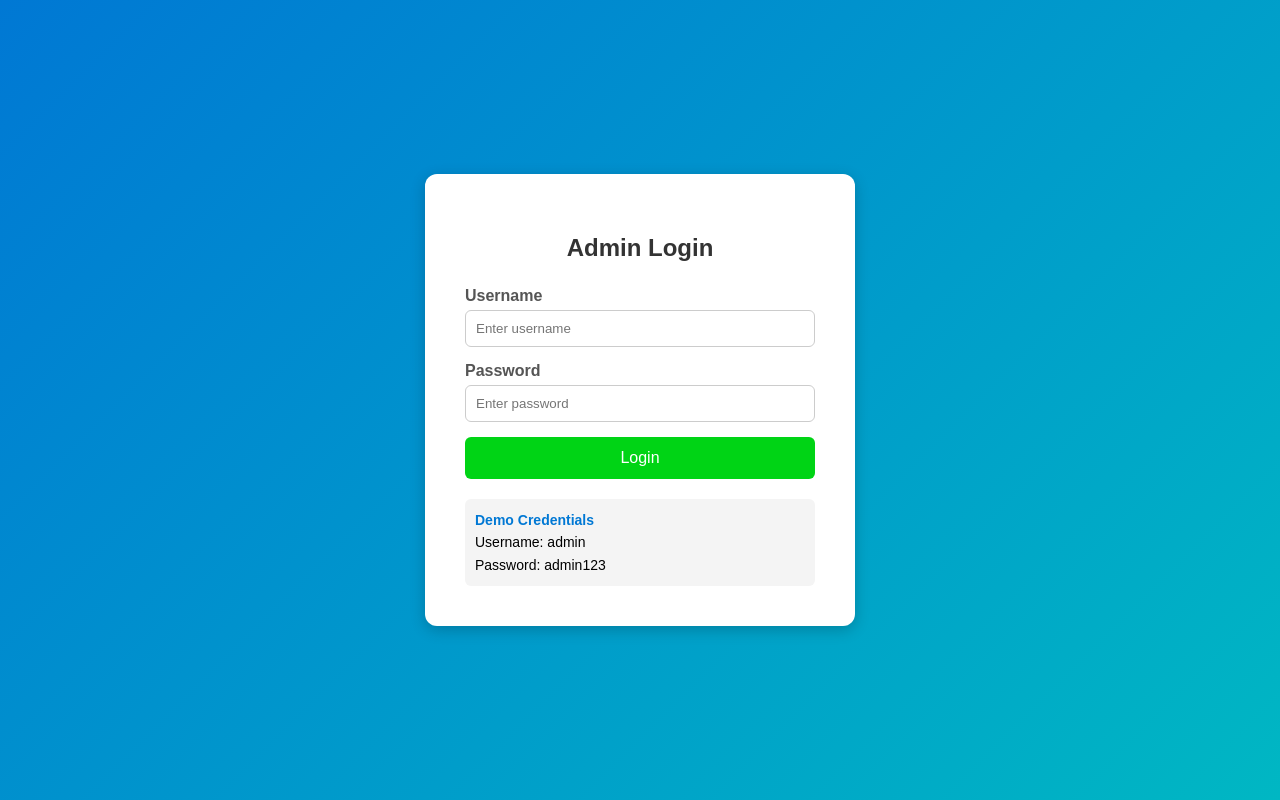
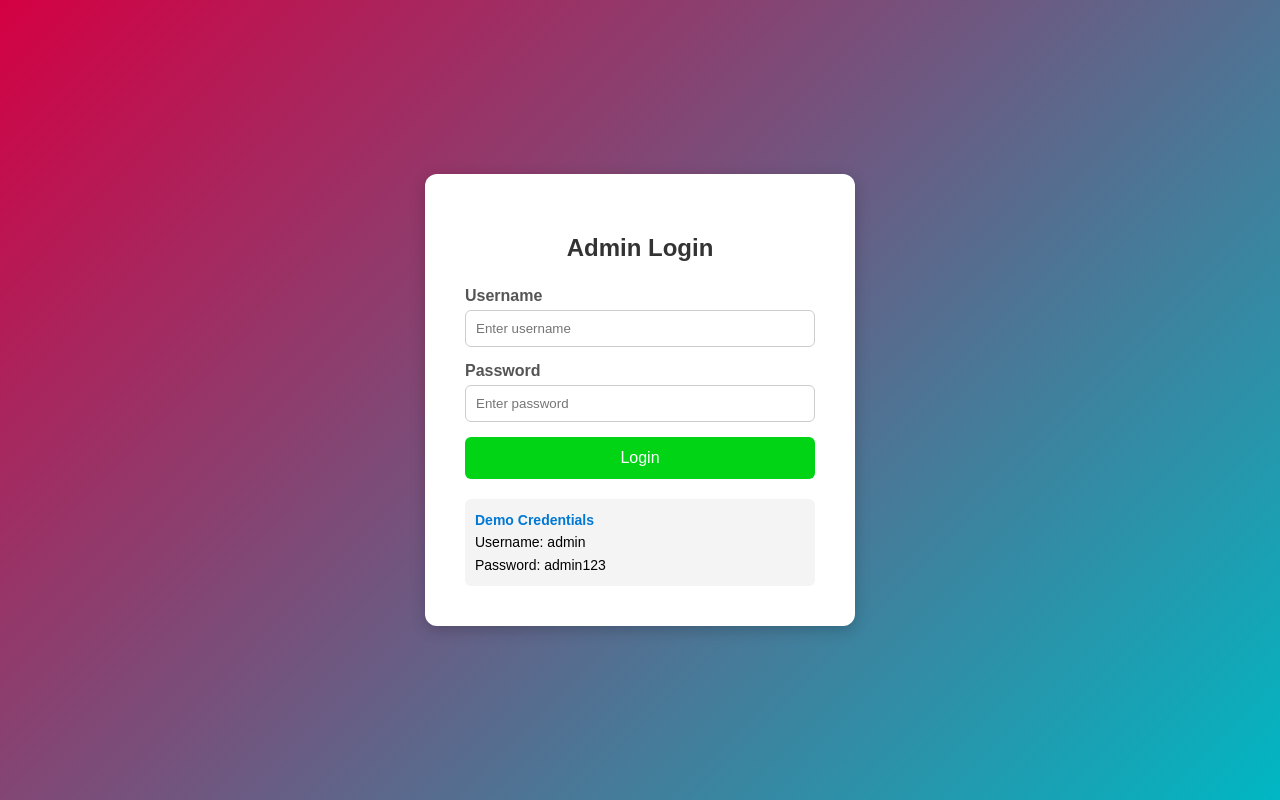
Before and after one commit to RaviVC/simple-login-app, a website: page public/login.html in a window 1280 px wide. Drawn offline with Linux system fonts and the light colour scheme.

Commit message:
Updated login code

```diff
--- a/public/login.html
+++ b/public/login.html
@@ -8,7 +8,7 @@
     <style>
         body {
             font-family: Arial, sans-serif;
-            background: linear-gradient(135deg, #0078D4, #00B7C3);
+            background: linear-gradient(135deg, #d40043, #00B7C3);
             min-height: 100vh;
             display: flex;
             justify-content: center;
```
